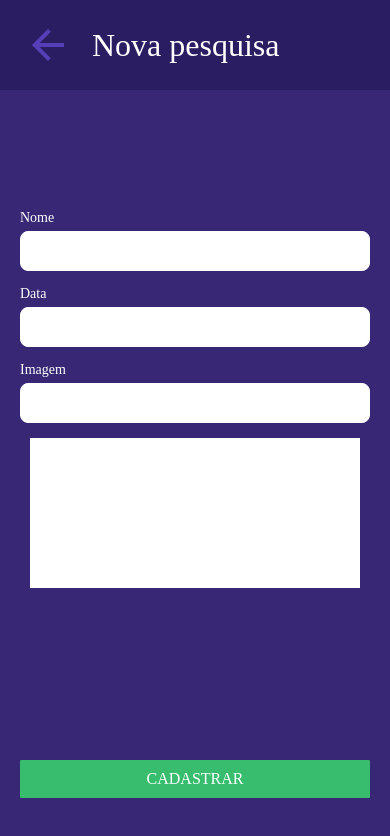
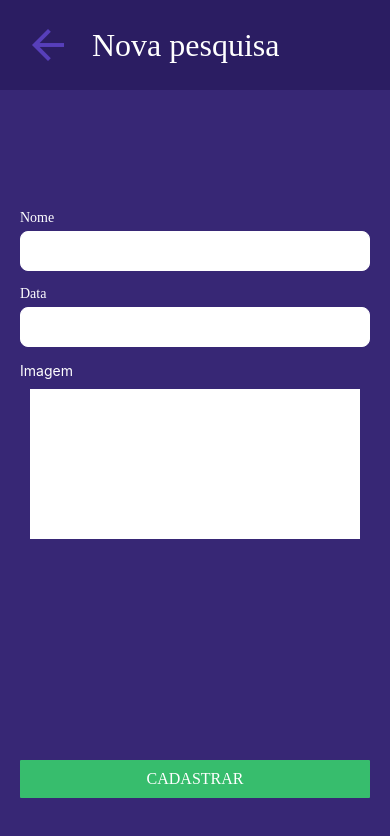
Before and after one commit to GabrielPissaia/Satisfying.you.mobile, a React Native app: screen /NovaPesquisa in a window 390 px wide. Shown: the top 836 px of the page. Built offline with nearby package versions, Linux system fonts and the light colour scheme.

Commit message:
Commit css modificar pesquisa, atualizado

```diff
--- a/src/pages/modificarpesquisa/index.js
+++ b/src/pages/modificarpesquisa/index.js
@@ -18,6 +18,7 @@ export default function ModificarPesquisa(props) {
   const [data, setData] = useState('')
   const [img, setImg] = useState('')
   const [openModal, setOpenModal] = useState(false)
+  const [srcImg, setSrcImg] = useState('')
   const goToPaginaPrincipal = () => {
     props.navigation.navigate('PaginaPrincipal')
   }
@@ -52,8 +53,10 @@ export default function ModificarPesquisa(props) {
         <View style={styles.forms}>
           <InputTexto title={'Nome'} size={350} borderRadius={8} onChangeText={handleNameChange}/>
           <InputTexto title={'Data'} size={350} borderRadius={8} onChangeText={handleDataChange}/>
-          <InputTexto title={'Imagem'} size={350} borderRadius={8} onChangeText={handleImgChange}/>
-          <Card style={styles.imagem} imageSource={require('../../assets/img/ImagemSquare1.png')}/>
+          <Text style={styles.texto}>Imagem</Text>
+          <TouchableOpacity>
+          <Image source={srcImg ? { uri: srcImg } : null} style={styles.imagem} />
+         </TouchableOpacity>
         </View>
       </View>
       <View style={styles.botao}>
--- a/src/pages/modificarpesquisa/styles.js
+++ b/src/pages/modificarpesquisa/styles.js
@@ -44,6 +44,10 @@ const styles = StyleSheet.create({
       height: 150,
       marginLeft: 10,
     },
+    texto:{
+      color: 'white',
+      marginBottom: 10,
+    }
   });
 
 
--- a/src/pages/novapesquisa/index.js
+++ b/src/pages/novapesquisa/index.js
@@ -1,5 +1,5 @@
 import React, { useState } from 'react';
-import { StyleSheet, View, Image } from 'react-native';
+import { StyleSheet, View, Image, Text } from 'react-native';
 import { launchCamera } from 'react-native-image-picker';
 import ButtonGeral from '../../components/ButtonGeral';
 import InputTexto from '../../components/InputTexto';
@@ -63,7 +63,7 @@ export default function NovaPesquisa(props) {
       <View style={styles.forms}>
         <InputTexto secure={false} title={'Nome'} size={350} borderRadius={8} onChangeText={handleNameChange} error={nameError}/>
         <InputTexto secure={false} title={'Data'} size={350} borderRadius={8} onChangeText={handleDataChange}/>
-        <InputTexto secure={false} title={'Imagem'} size={350} borderRadius={8} onChangeText={handleImgChange}/>
+        <Text style={styles.texto}>Imagem</Text>
         <TouchableOpacity onPress={tirarFoto}>
         <Image source={srcImg ? { uri: srcImg } : null} style={styles.imagem} />
         </TouchableOpacity>
--- a/src/pages/novapesquisa/styles.js
+++ b/src/pages/novapesquisa/styles.js
@@ -1,4 +1,5 @@
 import { StyleSheet } from 'react-native';
+import { white } from 'react-native-paper/lib/typescript/styles/themes/v2/colors';
 
 const styles = StyleSheet.create({
     forms: {
@@ -36,6 +37,10 @@ const styles = StyleSheet.create({
       height: 150,
       marginLeft: 10,
     },
+    texto:{
+      color: 'white',
+      marginBottom: 10,
+    }
   });
 
 export default styles;
```
